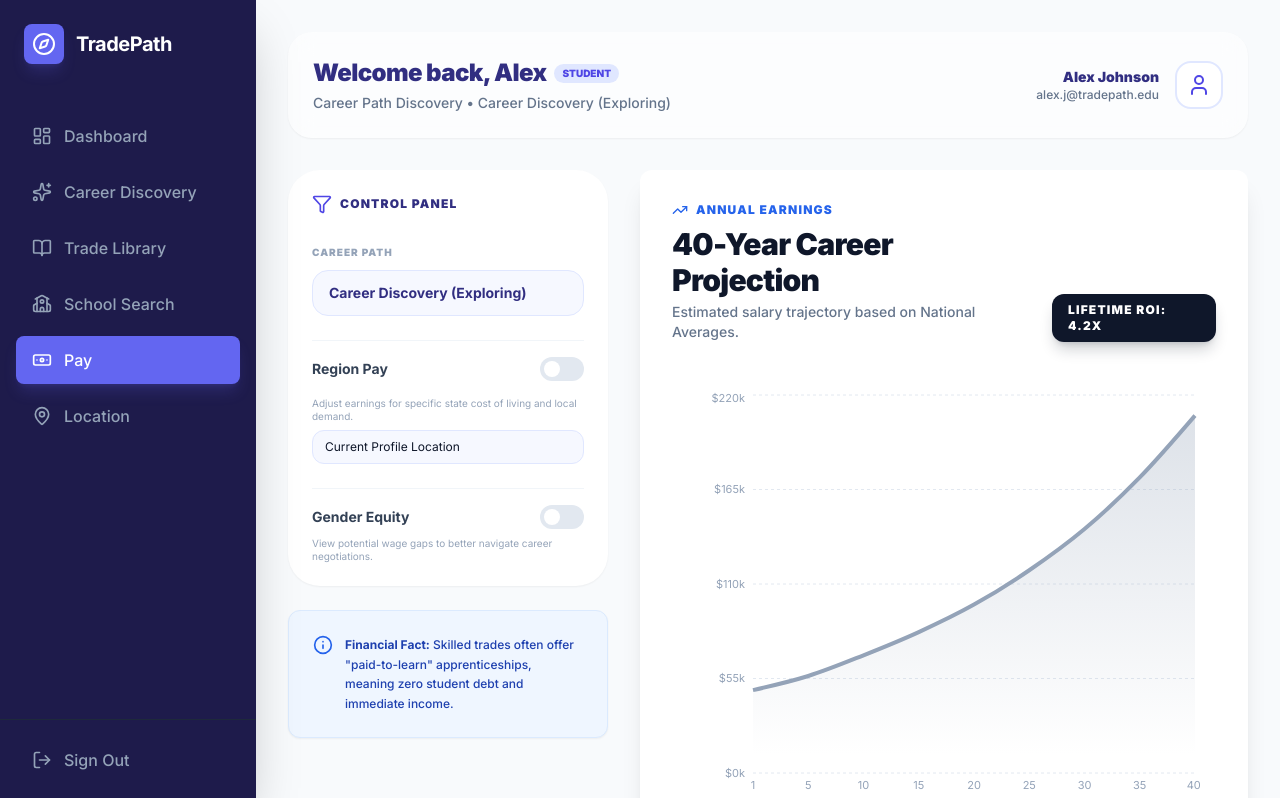
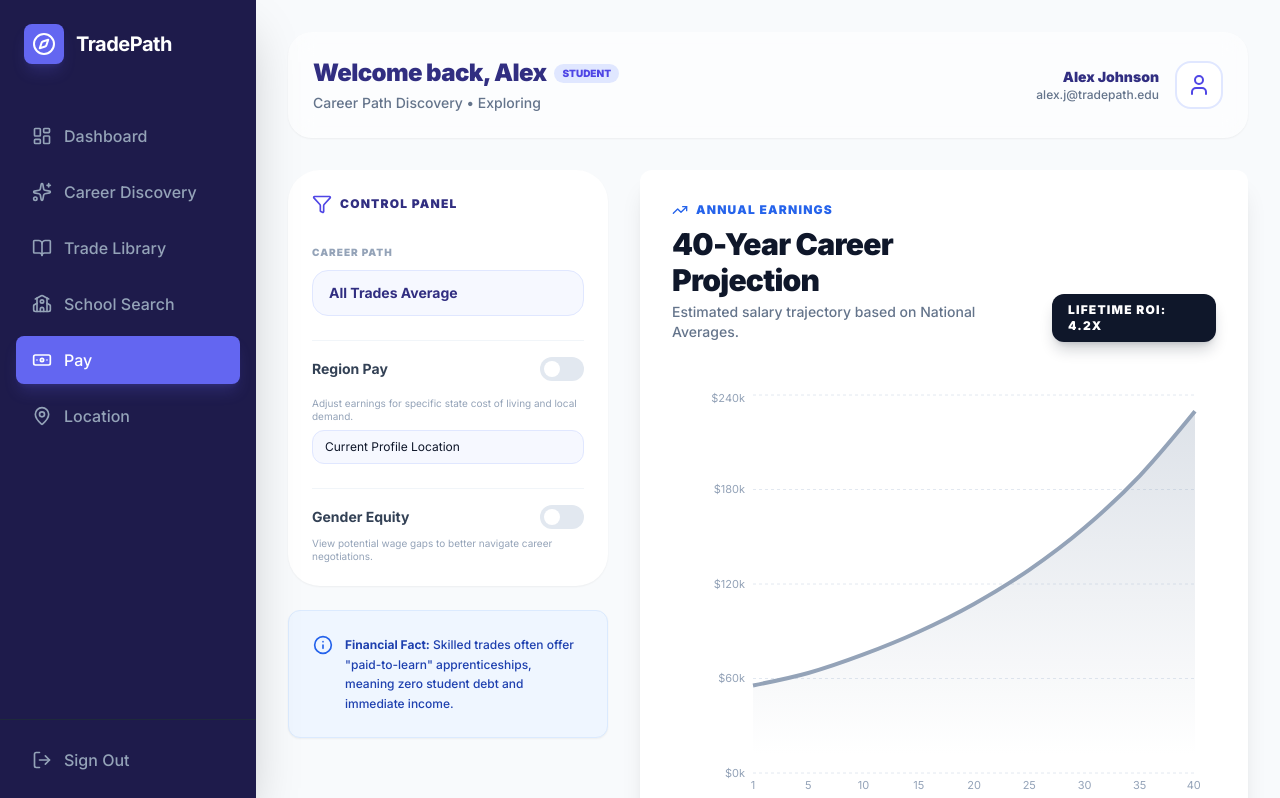
Before and after one commit to celinedc/tradepath, a React (Vite) app: page /pay in a window 1280 px wide. Shown: the top 798 px of the page. Built offline with nearby package versions, Linux system fonts and the light colour scheme.

Commit message:
Renaming 'Exploring' path and defaulting discovery users to 'All Trades' benchmarks across filters

```diff
--- a/src/components/ProfileModal.jsx
+++ b/src/components/ProfileModal.jsx
@@ -172,7 +172,7 @@ export default function ProfileModal({ isOpen, onClose }) {
                             className="input-field text-sm p-3 bg-white appearance-none font-bold"
                           >
                             {TRADE_CAREERS.map(t => (
-                              <option key={t.id} value={t.id}>{t.id === 'undecided' ? 'Career Discovery (Exploring)' : t.name}</option>
+                              <option key={t.id} value={t.id}>{t.name}</option>
                             ))}
                           </select>
                         </div>
--- a/src/pages/Location.jsx
+++ b/src/pages/Location.jsx
@@ -18,11 +18,11 @@ export default function LocationPage() {
   const { profile, userType } = useUser();
   const [tooltipContent, setTooltipContent] = useState("");
   const [selectedState, setSelectedState] = useState(null);
-  const [selectedTrade, setSelectedTrade] = useState(profile.selectedTrade || 'all');
+  const [selectedTrade, setSelectedTrade] = useState(profile.selectedTrade === 'undecided' ? 'all' : (profile.selectedTrade || 'all'));
 
   useEffect(() => {
     if (profile.selectedTrade) {
-      setSelectedTrade(profile.selectedTrade);
+      setSelectedTrade(profile.selectedTrade === 'undecided' ? 'all' : profile.selectedTrade);
     }
   }, [profile.selectedTrade]);
 
@@ -73,12 +73,14 @@ export default function LocationPage() {
             >
               <option value="all">All Skilled Trades</option>
               {Object.entries(
-                TRADE_CAREERS.reduce((acc, t) => {
-                  const sector = t.sector || 'Other';
-                  if (!acc[sector]) acc[sector] = [];
-                  acc[sector].push(t);
-                  return acc;
-                }, {})
+                TRADE_CAREERS
+                  .filter(t => t.id !== 'undecided')
+                  .reduce((acc, t) => {
+                    const sector = t.sector || 'Other';
+                    if (!acc[sector]) acc[sector] = [];
+                    acc[sector].push(t);
+                    return acc;
+                  }, {})
               ).map(([sector, trades]) => (
                 <optgroup key={sector} label={sector}>
                   {trades.map(t => (
--- a/src/pages/Pay.jsx
+++ b/src/pages/Pay.jsx
@@ -122,7 +122,7 @@ const ROIPathModal = ({ isOpen, onClose, tradeData, ethnicity, comparisonData })
 
 export default function PayPage() {
   const { profile, userType } = useUser();
-  const [selectedTrade, setSelectedTrade] = useState(profile.selectedTrade || 'electrician');
+  const [selectedTrade, setSelectedTrade] = useState(profile.selectedTrade === 'undecided' ? 'all-trades' : (profile.selectedTrade || 'electrician'));
   const [selectedEthnicity, setSelectedEthnicity] = useState(profile.ethnicity || 'white');
   const [showAllEthnicities, setShowAllEthnicities] = useState(false);
   const [showGenderGap, setShowGenderGap] = useState(false);
@@ -133,7 +133,7 @@ export default function PayPage() {
   // Sync with global profile when it changes
   useEffect(() => {
     if (profile.selectedTrade) {
-      setSelectedTrade(profile.selectedTrade);
+      setSelectedTrade(profile.selectedTrade === 'undecided' ? 'all-trades' : profile.selectedTrade);
     }
     if (userType === 'student' && profile.ethnicity) {
       setSelectedEthnicity(profile.ethnicity);
@@ -346,12 +346,14 @@ export default function PayPage() {
                   >
                     <option value="all-trades">All Trades Average</option>
                     {Object.entries(
-                      tradeCareers.reduce((acc, t) => {
-                        const sector = t.sector || 'Other';
-                        if (!acc[sector]) acc[sector] = [];
-                        acc[sector].push(t);
-                        return acc;
-                      }, {})
+                      tradeCareers
+                        .filter(t => t.id !== 'undecided')
+                        .reduce((acc, t) => {
+                          const sector = t.sector || 'Other';
+                          if (!acc[sector]) acc[sector] = [];
+                          acc[sector].push(t);
+                          return acc;
+                        }, {})
                     ).map(([sector, trades]) => (
                       <optgroup key={sector} label={sector}>
                         {trades.map(t => (
--- a/src/pages/SchoolSearch.jsx
+++ b/src/pages/SchoolSearch.jsx
@@ -9,7 +9,8 @@ export default function SchoolSearchPage() {
   const [searchParams] = useSearchParams();
   const { profile, toggleStarSchool } = useUser();
   const getInitialTrade = () => {
-    if (searchParams.get('trade')) return searchParams.get('trade');
+    const tradeParam = searchParams.get('trade');
+    if (tradeParam) return tradeParam === 'undecided' ? 'all' : tradeParam;
     if (profile.selectedTrade === 'undecided') return 'all';
     return profile.selectedTrade || 'all';
   };
@@ -27,7 +28,7 @@ export default function SchoolSearchPage() {
     const locationParam = searchParams.get('location');
 
     if (tradeParam) {
-      setSelectedTrade(tradeParam);
+      setSelectedTrade(tradeParam === 'undecided' ? 'all' : tradeParam);
     } else {
       setSelectedTrade(profile.selectedTrade === 'undecided' ? 'all' : (profile.selectedTrade || 'all'));
     }
@@ -81,12 +82,14 @@ export default function SchoolSearchPage() {
               >
                 <option value="all">All Trades</option>
                 {Object.entries(
-                  TRADE_CAREERS.reduce((acc, t) => {
-                    const sector = t.sector || 'Other';
-                    if (!acc[sector]) acc[sector] = [];
-                    acc[sector].push(t);
-                    return acc;
-                  }, {})
+                  TRADE_CAREERS
+                    .filter(t => t.id !== 'undecided')
+                    .reduce((acc, t) => {
+                      const sector = t.sector || 'Other';
+                      if (!acc[sector]) acc[sector] = [];
+                      acc[sector].push(t);
+                      return acc;
+                    }, {})
                 ).map(([sector, trades]) => (
                   <optgroup key={sector} label={sector}>
                     {trades.map(t => (
--- a/src/pages/TradesLibrary.jsx
+++ b/src/pages/TradesLibrary.jsx
@@ -44,6 +44,7 @@ export default function TradesLibrary() {
 
   const filteredTrades = useMemo(() => {
     return TRADE_CAREERS.filter(trade => {
+      if (trade.id === 'undecided') return false;
       const matchesSearch = trade.name.toLowerCase().includes(searchTerm.toLowerCase());
       const matchesSector = selectedSector === 'all' || trade.sector === selectedSector;
 
@@ -255,7 +256,8 @@ export default function TradesLibrary() {
                   <button
                     onClick={() => {
                         const state = (profile.location || '').split(',').pop()?.trim() || '';
-                        navigate(`/schools?trade=${selectedTrade.id}&location=${encodeURIComponent(state)}`);
+                        const tradeId = selectedTrade.id === 'undecided' ? 'all' : selectedTrade.id;
+                        navigate(`/schools?trade=${tradeId}&location=${encodeURIComponent(state)}`);
                     }}
                     className="w-full md:w-auto px-8 py-4 bg-safety-blue text-white rounded-2xl font-black uppercase tracking-widest text-[11px] hover:bg-blue-700 transition-all shadow-xl shadow-blue-500/20"
                   >
```
Also changed, not shown: src/data/mockData.js.
